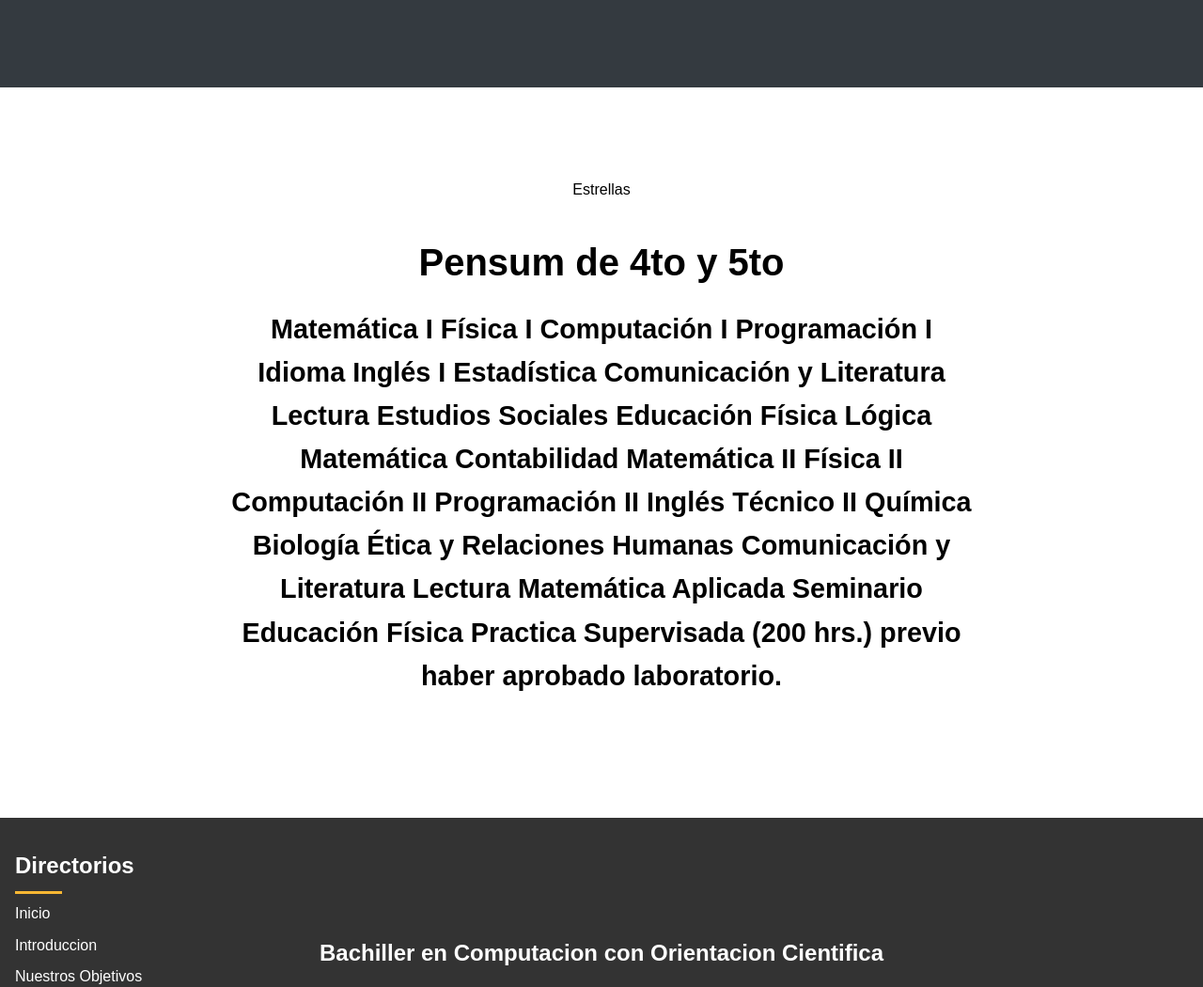
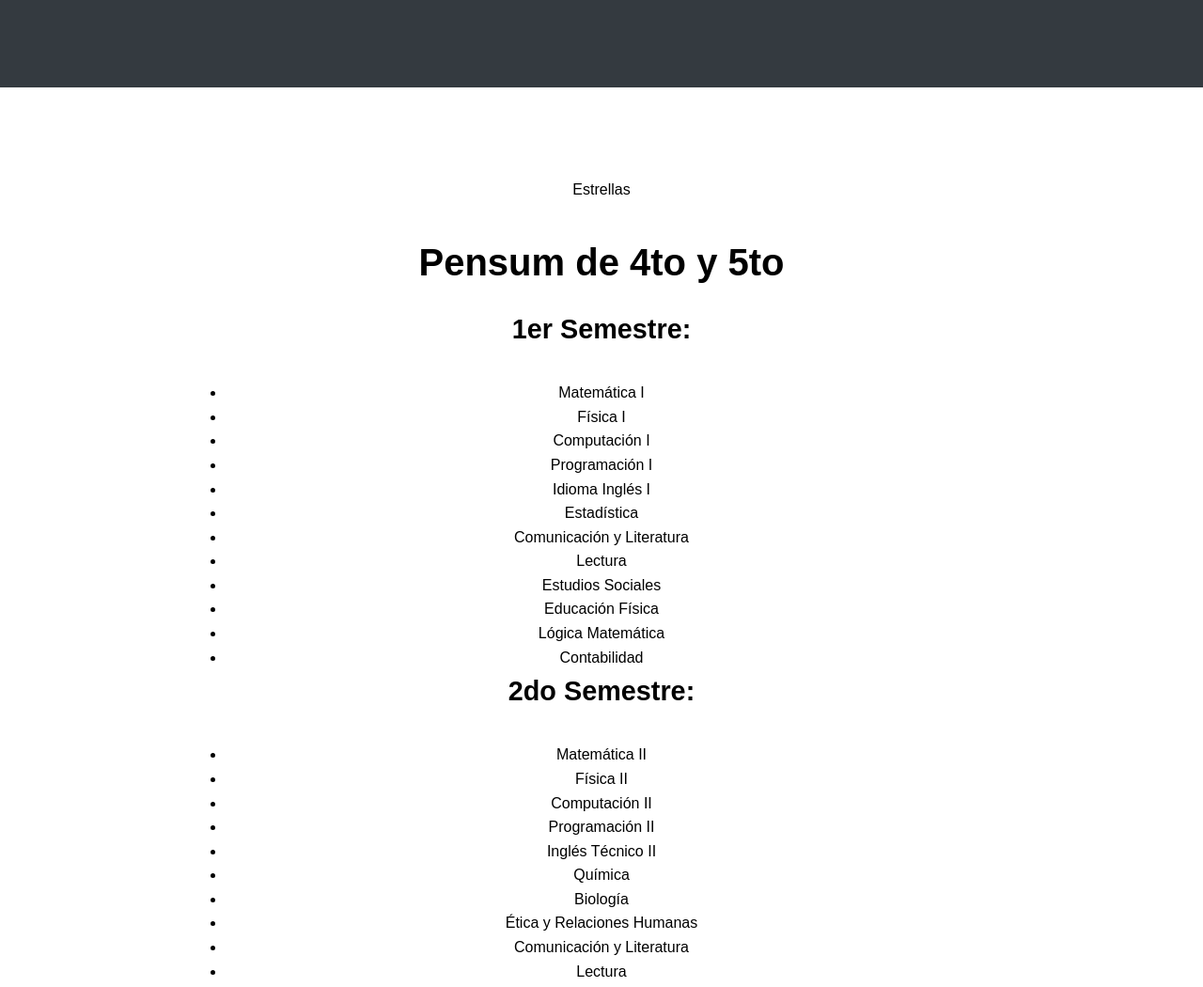
Before and after one commit to ArturoBaiza/Pagina-de-5to.Baco, a plain HTML site: page index.html in a window 1280 px wide. Shown: the part 1832-2882 px from the top of the page at 94% size. Drawn offline with Linux system fonts and the light colour scheme.

Commit message:
Update 3 index.html

```diff
--- a/index.html
+++ b/index.html
@@ -93,45 +93,7 @@
     </div>
   </section>
 
-  <!-- Banner section -->
-  <section id="banner" class="banner">
-    <div class="container">
-      <div class="rating">
-        Estrellas
-      </div>
-      <div class="secundary-info">
-        <h2>Pensum de 4to y 5to</h2>
-        <h3>Matemática I
-Física I
-Computación I
-Programación I
-Idioma Inglés I
-Estadística
-Comunicación y Literatura
-Lectura
-Estudios Sociales
-Educación Física
-Lógica Matemática
-Contabilidad
-
-Matemática II
-Física II
-Computación II
-Programación II
-Inglés Técnico II
-Química
-Biología
-Ética y Relaciones Humanas
-Comunicación y Literatura
-Lectura
-Matemática Aplicada
-Seminario
-Educación Física
-Practica Supervisada (200 hrs.) previo haber aprobado laboratorio.
-</p>
-      </div>
-    </div>
-  </section>
+  <section id="banner" class="banner"> <div class="container"> <div class="rating"> Estrellas </div> <div class="secundary-info"> <h2>Pensum de 4to y 5to</h2> <div class="divider"></div> <h3>1er Semestre:</h3> <ul> <li>Matemática I</li> <li>Física I</li> <li>Computación I</li> <li>Programación I</li> <li>Idioma Inglés I</li> <li>Estadística</li> <li>Comunicación y Literatura</li> <li>Lectura</li> <li>Estudios Sociales</li> <li>Educación Física</li> <li>Lógica Matemática</li> <li>Contabilidad</li> </ul> <div class="divider"></div> <h3>2do Semestre:</h3> <ul> <li>Matemática II</li> <li>Física II</li> <li>Computación II</li> <li>Programación II</li> <li>Inglés Técnico II</li> <li>Química</li> <li>Biología</li> <li>Ética y Relaciones Humanas</li> <li>Comunicación y Literatura</li> <li>Lectura</li> <li>Matemática Aplicada</li> <li>Seminario</li> <li>Educación Física</li> <li>Practica Supervisada (200 hrs.) previo haber aprobado laboratorio.</li> </ul> </div> </div> </section>
 
   <!-- Footer -->
   <footer class="footer">
```
